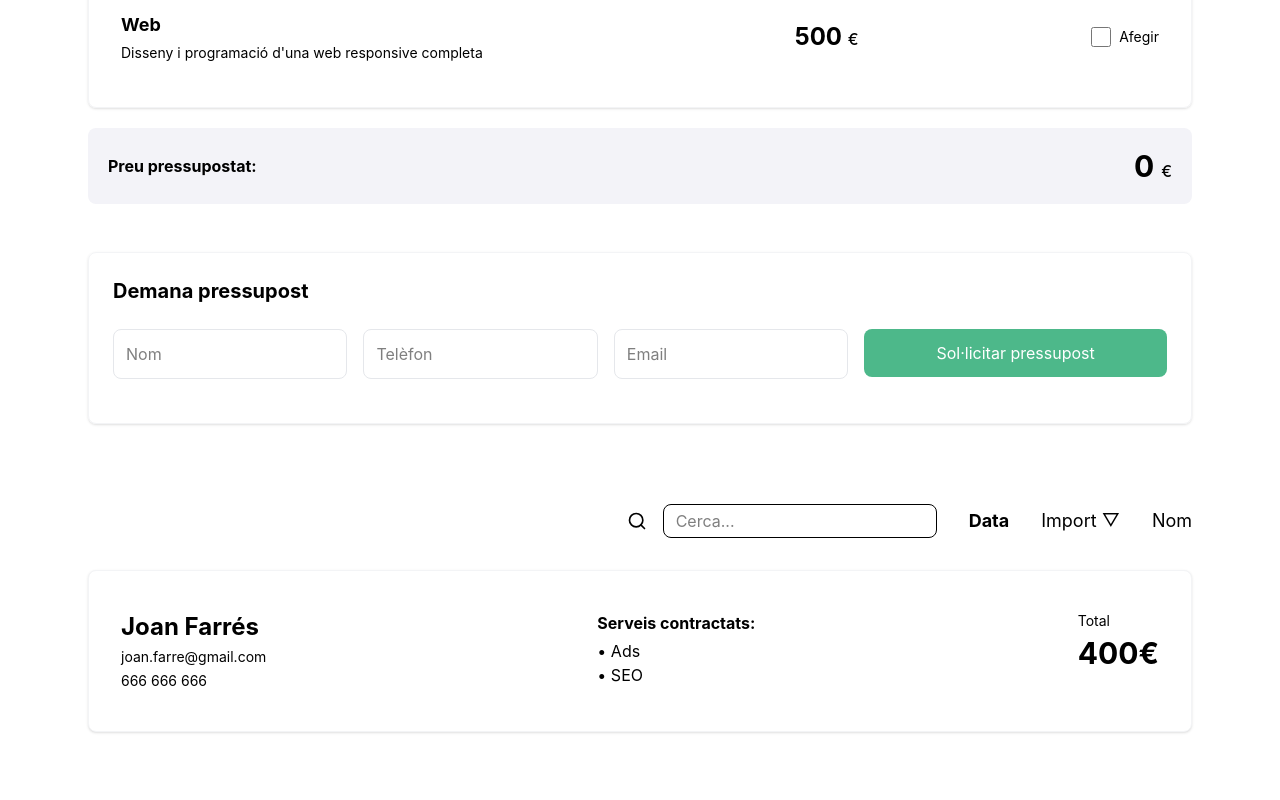
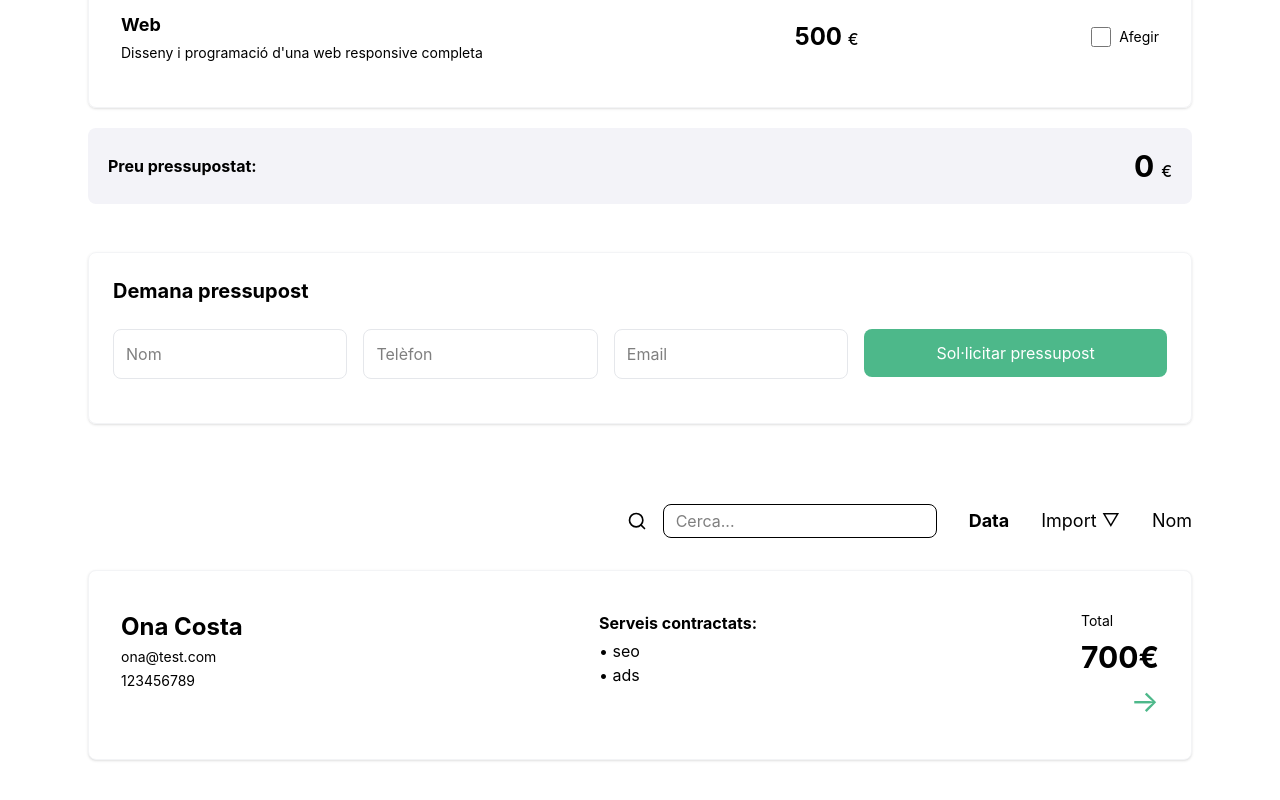
Before and after one commit to gemmaadev/budget-app-digital-services, a React (Vite) app: page / in a window 1280 px wide. Shown: the part 438-1238 px from the top of the page. Before the commit the page ends 1210 px from the top, so only its background shows below. Built offline with nearby package versions, Linux system fonts and the light colour scheme.

Commit message:
feat(BudgetCard): implement budget card with dynamic data

```diff
--- a/src/features/budget-history/BudgetHistorySection.tsx
+++ b/src/features/budget-history/BudgetHistorySection.tsx
@@ -1,5 +1,14 @@
 import { SearchAndSort } from "./components/SearchAndSort";
 import { BudgetCard } from "./components/BudgetCard";
+import type { Budget } from "@/features/budget-form/types/budget";
+
+const mockBudget: Budget = { //Hardcoded de moment
+  id: "123",
+  date: "2024-01-01",
+  client: { name: "Ona Costa", email: "ona@test.com", phone: "123456789" },
+  services: ["seo", "ads"],
+  total: 700,
+};
 
 export function BudgetHistorySection() {
   return (
@@ -11,7 +20,7 @@ export function BudgetHistorySection() {
         onSort={() => {}}
       />
       <section>
-        <BudgetCard />
+        <BudgetCard budget={mockBudget} />
       </section>
     </div>
   );
--- a/src/features/budget-history/components/BudgetCard.tsx
+++ b/src/features/budget-history/components/BudgetCard.tsx
@@ -1,26 +1,41 @@
-export function BudgetCard() {
+import type { Budget } from "@/features/budget-form/types/budget";
+interface BudgetCardProps {
+  budget: Budget;
+}
+
+export function BudgetCard({ budget }: BudgetCardProps) {
   return (
     <article className="flex bg-white flex-row rounded-lg px-8 py-10 shadow-sm border border-gray-100 gap-4 justify-between ">
       {/* Client */}
       <div className="flex flex-col gap-3 md:flex-row justify-between w-full">
         <div className="flex flex-col gap-1 flex-1">
-          <h3 className="font-bold text-2xl">Joan Farrés</h3>
-          <p className="text-sm">joan.farre@gmail.com</p>
-          <p className="text-sm">666 666 666</p>
+          <h3 className="font-bold text-2xl">{budget.client.name}</h3>
+          <p className="text-sm">{budget.client.email}</p>
+          <p className="text-sm">{budget.client.phone}</p>
         </div>
         {/* Serveis */}
         <div className="flex flex-col gap-1 flex-1">
           <h3 className="font-bold text-md">Serveis contractats:</h3>
           <ul>
-            <li>• Ads</li>
-            <li>• SEO</li>
+            {budget.services.map((service) => (
+              <li key={service}>• {service}</li>
+            ))}
           </ul>
         </div>
       </div>
       {/* Total */}
       <div className="flex flex-col gap-1 flex-1">
-        <p className="text-sm">Total</p>
-        <span className="font-bold text-3xl">400€</span>
+        <div className="flex flex-col gap-2">
+          <p className="text-sm">Total</p>
+          <span className="font-bold text-3xl">{budget.total}€</span>
+
+          <a
+            href={`/budgets?data=${budget.id}`}
+            className="text-3xl text-brand-green text-end"
+          >
+            →
+          </a>
+        </div>
       </div>
     </article>
   );
```
